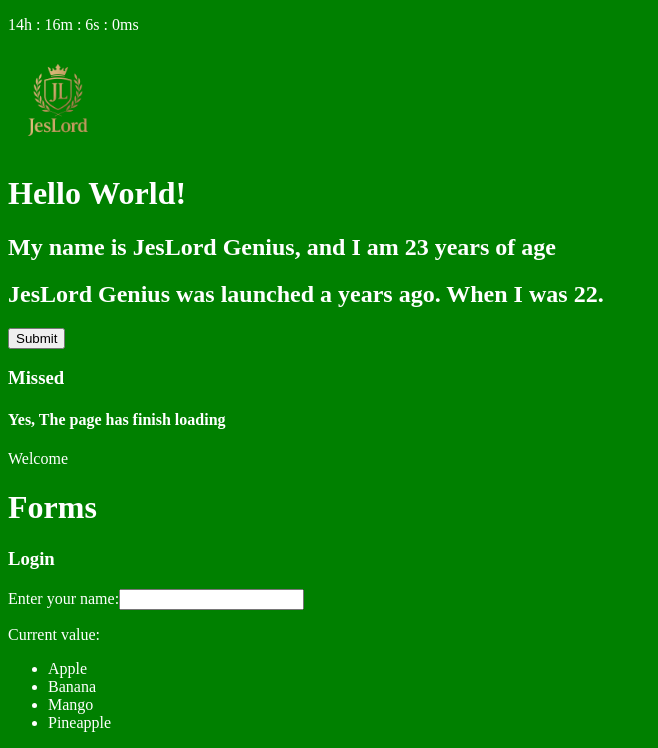
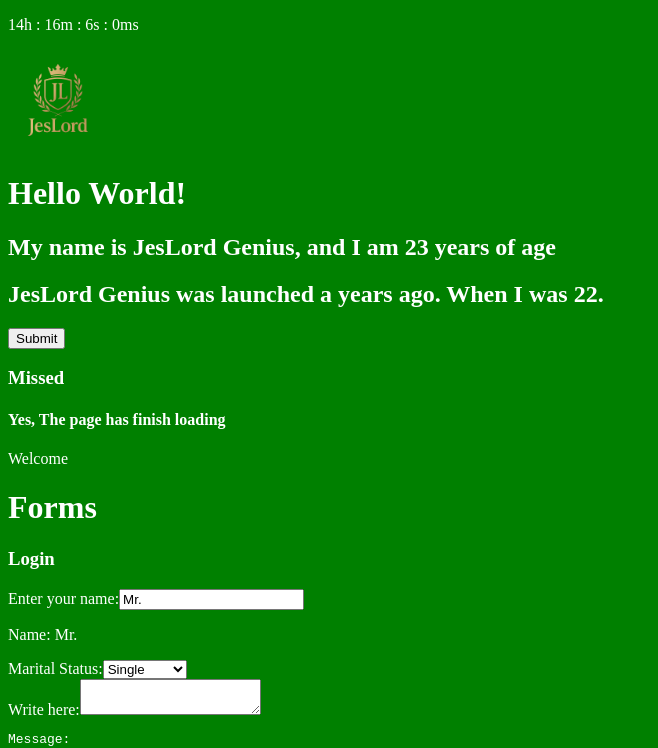
Before and after one commit to Francis-annor/Developmental-Projects, a React (Vite) app in the folder React with Vite/reactVite-demo/: page / in a window 1280 px wide. Shown: the top 748 px of the page, without its empty margins (0-658 px from the left). Built offline with nearby package versions, Linux system fonts and the light colour scheme.

Commit message:
feat: Enhance Login component with state management for name, message, and marital status; implement form submission handling

```diff
--- a/React with Vite/reactVite-demo/src/Components/Forms.jsx
+++ b/React with Vite/reactVite-demo/src/Components/Forms.jsx
@@ -10,20 +10,47 @@ function Forms(){
 
 // React Forms
 function Login(){
-    const [name, setName] = useState("");
+    const [name, setName] = useState("Mr. ");
+    const [message, setMessage] = useState("");
+    const [selected, setOption] = useState("Divorced");
 
+    // Controlling Components
     // const handleChange = (e) => {
-    //     setName(e.target.name);
+    //     setName(e.target.value);
+    // }
+
+    // Handling Form Submit and preventing Default
+    // const handleSubmit = (e) => {
+    //     e.preventDefault();
+    //     alert(name);
     // }
 
     return (
-
-        <form>
+    // Handling Form Submit and preventing Default
+        <form onSubmit={ (e) => {e.preventDefault(); alert(name +' '+ message)} }>
             <h3>Login</h3>
             <label>Enter your name:
                 <input type='text' value={ name } onChange={ (e) => setName(e.target.value) } />
             </label>
-            <p>Current value: { name }</p>
+            <p>Name: { name }</p>
+            <label>Marital Status:
+                <select
+                value={ selected }
+                onChange={(e) => setOption(e.target.value)}>
+                    <option value='Single'>Single</option>
+                    <option value='Married'>Married</option>
+                    <option value='Widow'>Widow</option>
+                    <option value='Separated'>Separated</option>
+                </select>
+            </label>
+            <br />
+            <label>Write here:
+                <textarea
+                value={ message }
+                onChange={ (e) => setMessage(e.target.value)} />
+            </label>
+            <pre>Message: { message }</pre>
+            <input type='submit' />
         </form>
 
     )
```
